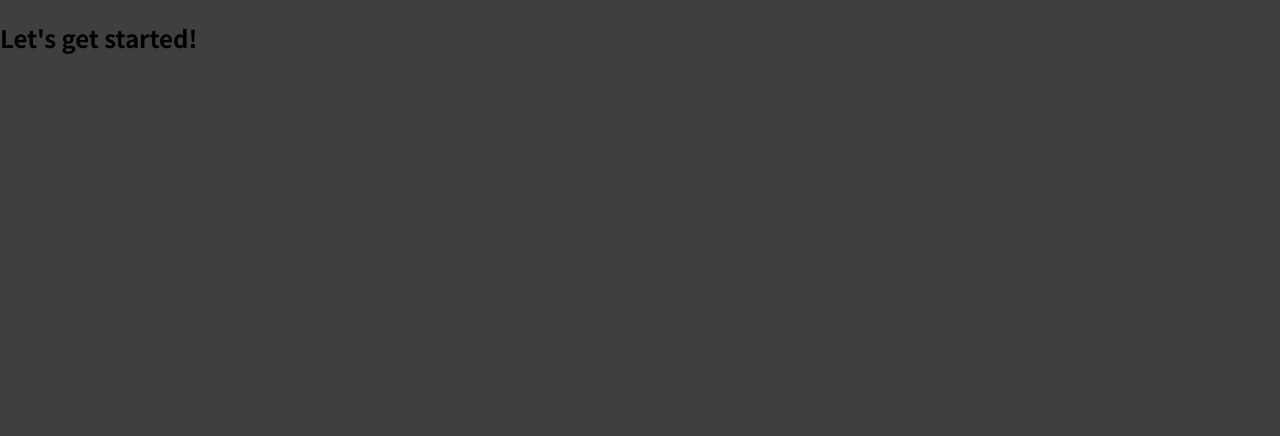
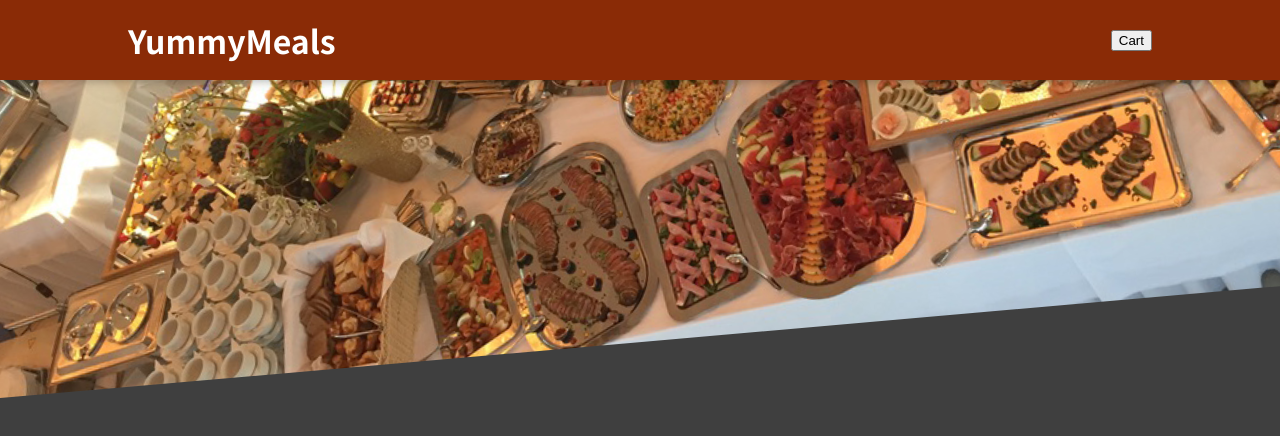
Before and after one commit to ndy-lopez/react-food-order, a React (Create React App) app: page / in a window 1280 px wide. Shown: the top 436 px of the page. Built offline with nearby package versions, Linux system fonts and the light colour scheme.

Commit message:
Adding header and cart button

```diff
--- a/src/App.js
+++ b/src/App.js
@@ -1,8 +1,11 @@
+import React from "react";
+import Header from "./components/Layout/Header";
+
 function App() {
   return (
-    <div>
-      <h2>Let's get started!</h2>
-    </div>
+    <React.Fragment>
+      <Header />
+    </React.Fragment>
   );
 }
 
--- /dev/null
+++ b/src/components/Layout/Header.js
@@ -0,0 +1,20 @@
+import React from "react";
+
+import mealsImage from "../../assets/meals.jpg";
+import classes from "./Header.module.css";
+
+const Header = (props) => {
+  return (
+    <React.Fragment>
+      <header className={classes.header}>
+        <h1>YummyMeals</h1>
+        <button>Cart</button>
+      </header>
+      <div className={classes["main-image"]}>
+        <img src={mealsImage} alt="A table full of delicious food!" />
+      </div>
+    </React.Fragment>
+  );
+};
+
+export default Header;
--- /dev/null
+++ b/src/components/Layout/Header.module.css
@@ -0,0 +1,29 @@
+.header {
+  position: fixed;
+  top: 0;
+  left: 0;
+  width: 100%;
+  height: 5rem;
+  background-color: #8a2b06;
+  color: white;
+  display: flex;
+  justify-content: space-between;
+  align-items: center;
+  padding: 0 10%;
+  box-shadow: 0 2px 8px rgba(0, 0, 0, 0.25);
+  z-index: 10;
+}
+
+.main-image {
+  width: 100%;
+  height: 25rem;
+  z-index: 0;
+  overflow: hidden;
+}
+
+.main-image img {
+  width: 110%;
+  height: 100%;
+  object-fit: cover;
+  transform: rotateZ(-5deg) translateY(-4rem) translateX(-1rem);
+}
```
Also changed, not shown: src/components/Cart/CartIcon.js (added, +13 -0 lines), src/components/Layout/HeaderCartButton.js (added, +11 -0 lines), src/components/Layout/HeaderCartButton.module.css (added, +59 -0 lines), src/assets/meals.jpg (added).
